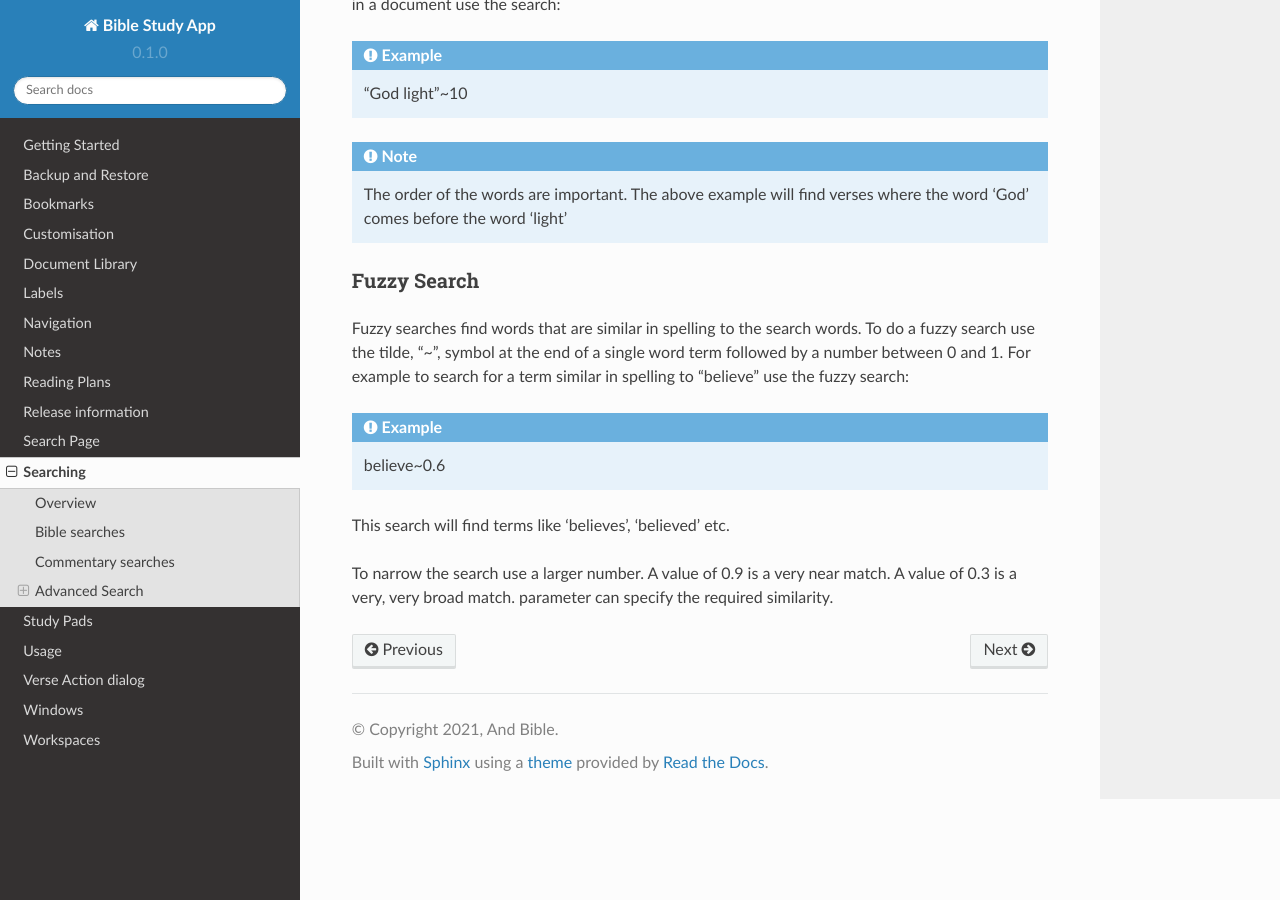
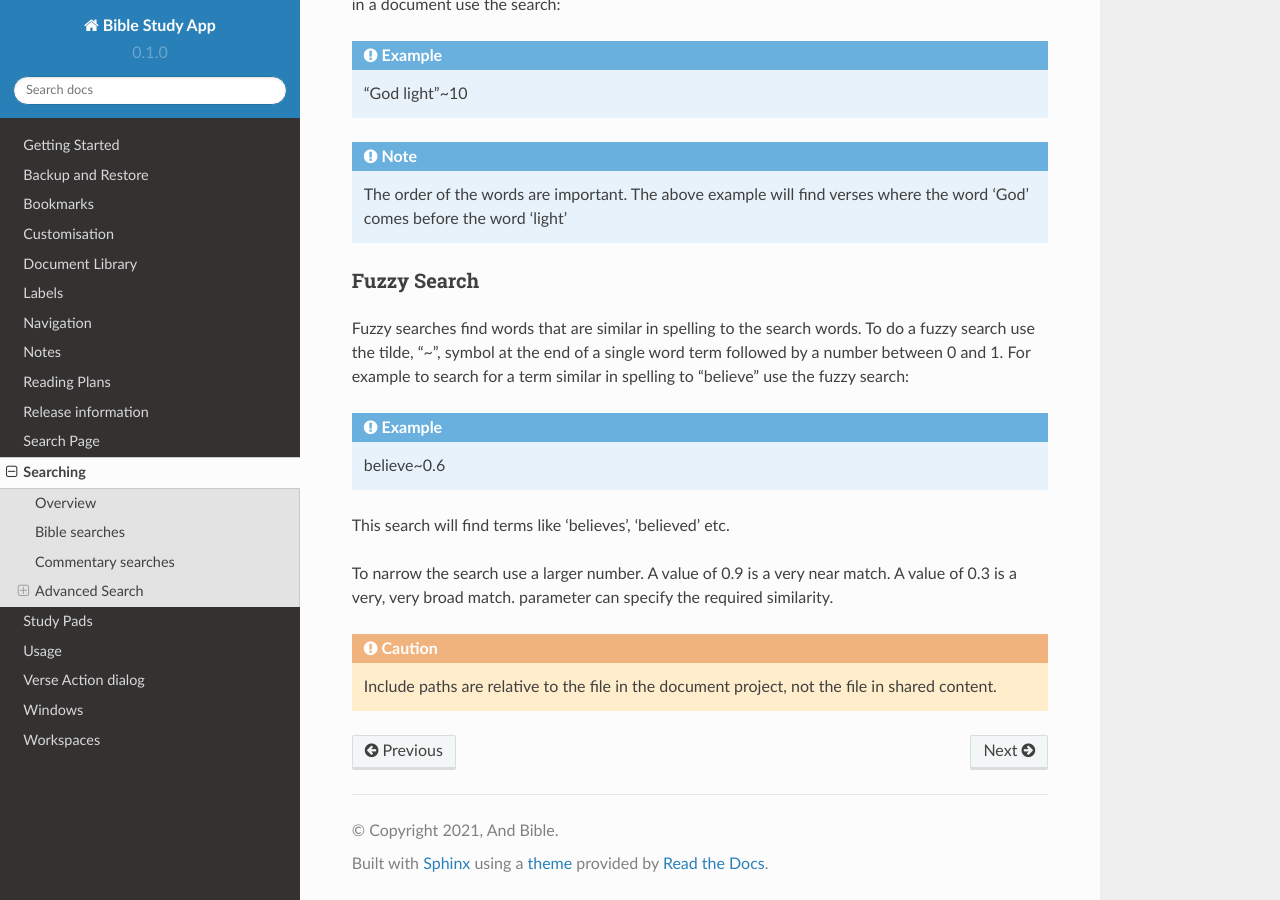
Before and after one commit to AndBible/docs, a Sphinx documentation site: the page built from docs/source/searching.rst, in a window 1280 px wide and 900 px high, scrolled down 875 px. Built offline with Sphinx 7.4.7 and the Read the Docs theme 2.0.0, drawn with Linux system fonts in a browser that asks for light colours; pages that are not in the unit, such as notebooks, are missing from menus.

Commit message:
Update searching.rst

```diff
--- a/docs/source/searching.rst
+++ b/docs/source/searching.rst
@@ -58,3 +58,5 @@ This search will find terms like 'believes', 'believed' etc.
 
 To narrow the search use a larger number. A value of 0.9 is a very near match. A value of 0.3 is a very, very broad match.
 parameter can specify the required similarity.
+
+.. caution:: Include paths are relative to the file in the document project, not the file in shared content.
```
